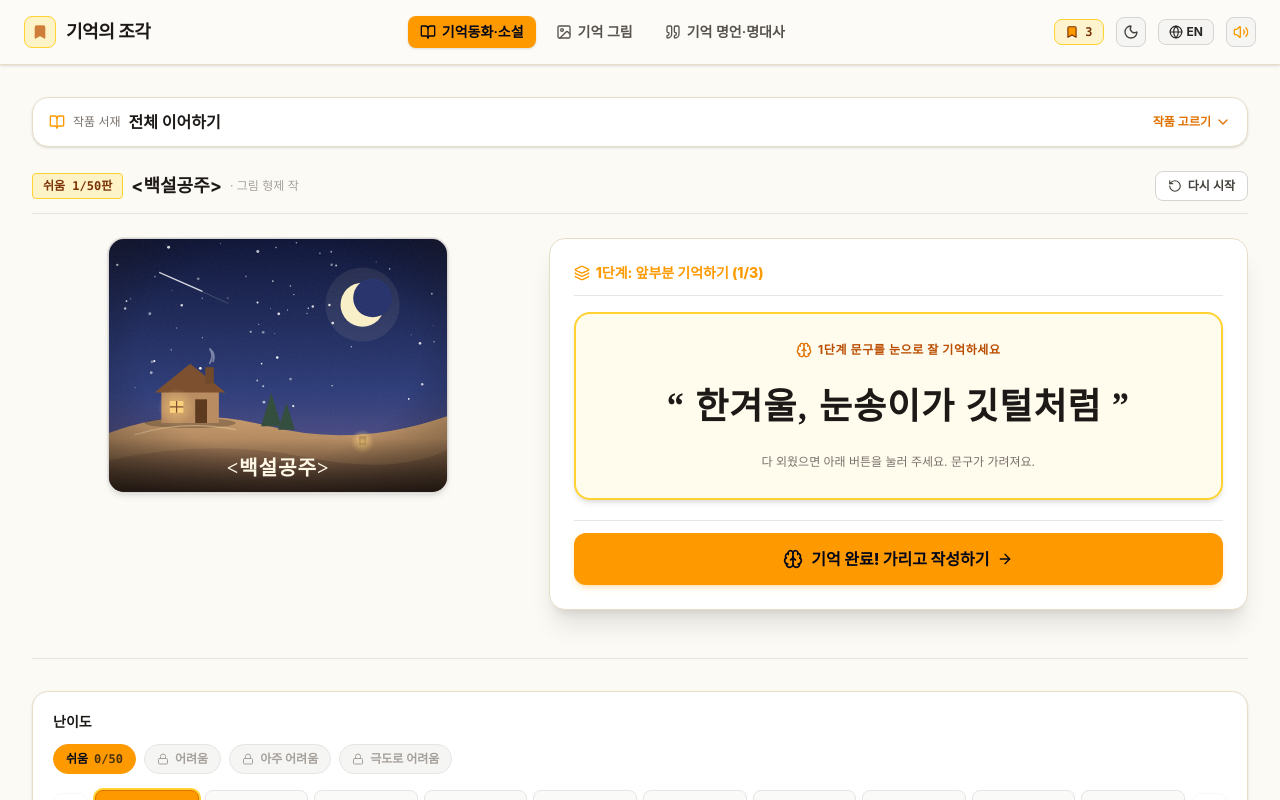
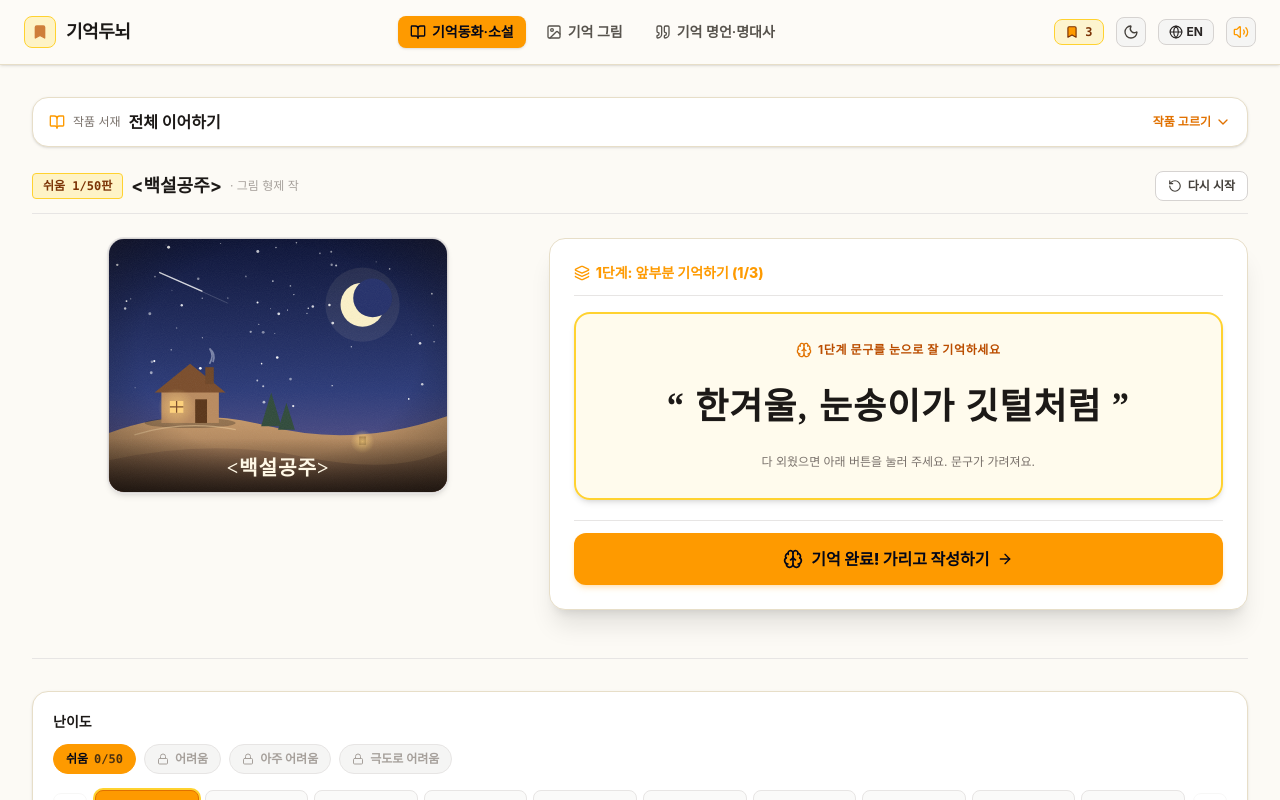
Before and after one commit to lgm500338/fragments-of-memory, a React (Vite) app: page / in a window 1280 px wide. Shown: the top 800 px of the page. Built offline with nearby package versions, Linux system fonts and the light colour scheme.

Commit message:
앱 이름 변경: 기억두뇌: 기억력 향상 두뇌 챌린지 (영어 Memory Brain)
Co-Authored-By: Claude Opus 5.5 <noreply@anthropic.com>
Claude-Session: https://claude.ai/code/session_01XDUEN6byNhiBcD5CT9PfPW

```diff
--- a/index.html
+++ b/index.html
@@ -3,10 +3,10 @@
   <head>
     <meta charset="UTF-8" />
     <meta name="viewport" content="width=device-width, initial-scale=1.0" />
-    <title>기억의 조각</title>
-    <meta name="description" content="글과 그림의 단서를 기억하고 숨겨진 위치와 진실을 추리해내는 고차원 인지 기억력 퍼즐 및 무한 레벨 챌린지" />
-    <meta property="og:title" content="기억의 조각 (Fragments of Memory) - 기억 추리 퍼즐" />
-    <meta property="og:description" content="글과 그림의 단서를 기억하고 숨겨진 위치와 진실을 추리해내는 고차원 인지 기억력 퍼즐 및 무한 레벨 챌린지" />
+    <title>기억두뇌: 기억력 향상 두뇌 챌린지</title>
+    <meta name="description" content="그림 속 물건의 위치, 동화·소설·명언 속 문장을 기억해 보세요. 쉬움부터 전설까지 끝없이 이어지는 기억력 향상 두뇌 챌린지." />
+    <meta property="og:title" content="기억두뇌: 기억력 향상 두뇌 챌린지" />
+    <meta property="og:description" content="그림 속 물건의 위치, 동화·소설·명언 속 문장을 기억해 보세요. 쉬움부터 전설까지 끝없이 이어지는 기억력 향상 두뇌 챌린지." />
     <meta property="og:type" content="website" />
     <meta name="twitter:card" content="summary_large_image" />
   </head>
--- a/src/App.tsx
+++ b/src/App.tsx
@@ -52,6 +52,11 @@ export default function App() {
     }
   });
   const [isMuted, setIsMuted] = useState<boolean>(false);
+
+  // 브라우저 탭 이름
+  useEffect(() => {
+    document.title = lang === 'ko' ? '기억두뇌: 기억력 향상 두뇌 챌린지' : 'Memory Brain: Brain Challenge';
+  }, [lang]);
 
   // 기억동화·소설: 고른 작품과 작품별 진행
   const [selectedWork, setSelectedWork] = useState<string>(() => {
--- a/src/components/Header.tsx
+++ b/src/components/Header.tsx
@@ -72,7 +72,7 @@ export const Header: React.FC<HeaderProps> = ({
               isLight ? 'text-stone-900' : 'text-white'
             }`}
           >
-            {lang === 'ko' ? '기억의 조각' : 'Fragments'}
+            {lang === 'ko' ? '기억두뇌' : 'Memory Brain'}
           </span>
         </div>
 
```
